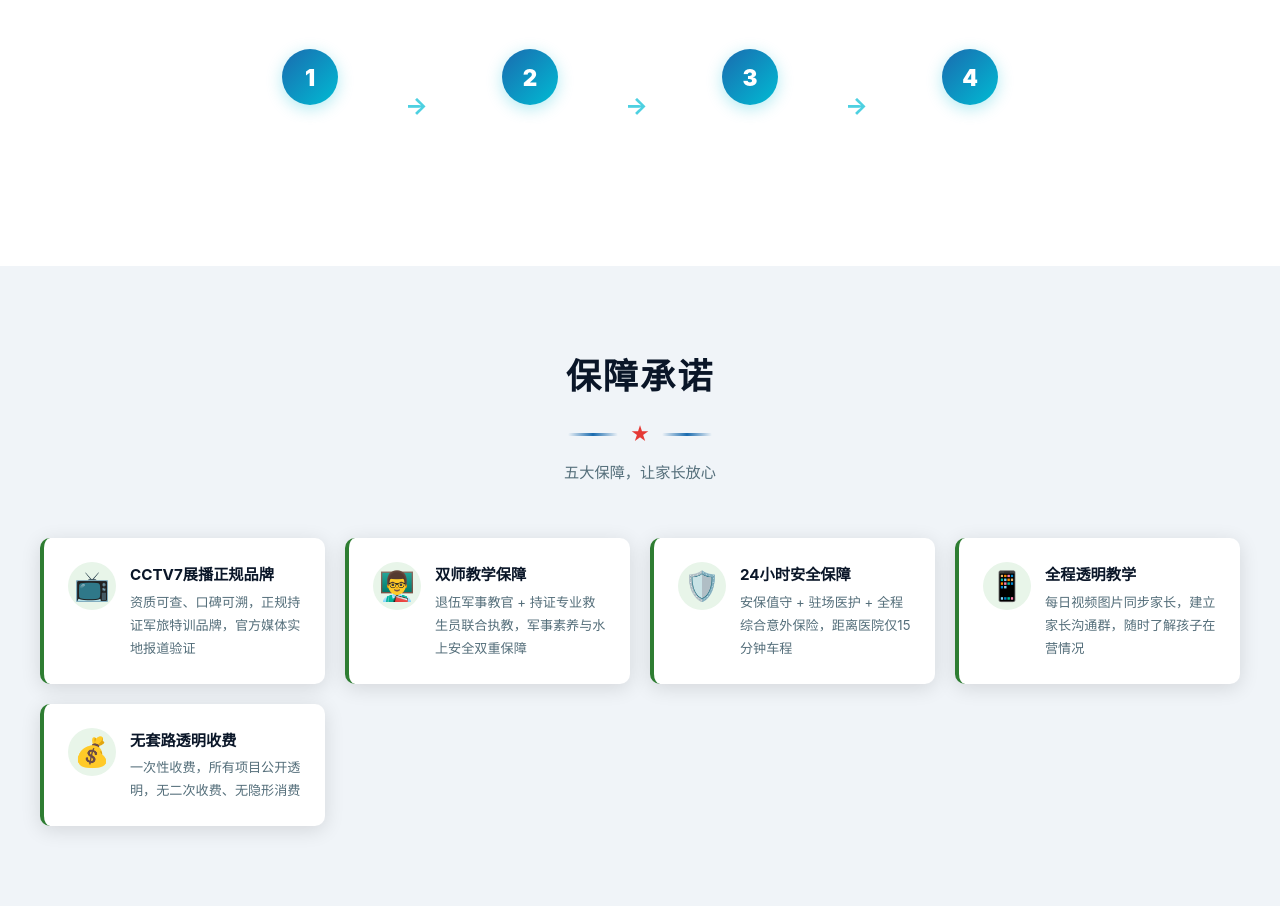
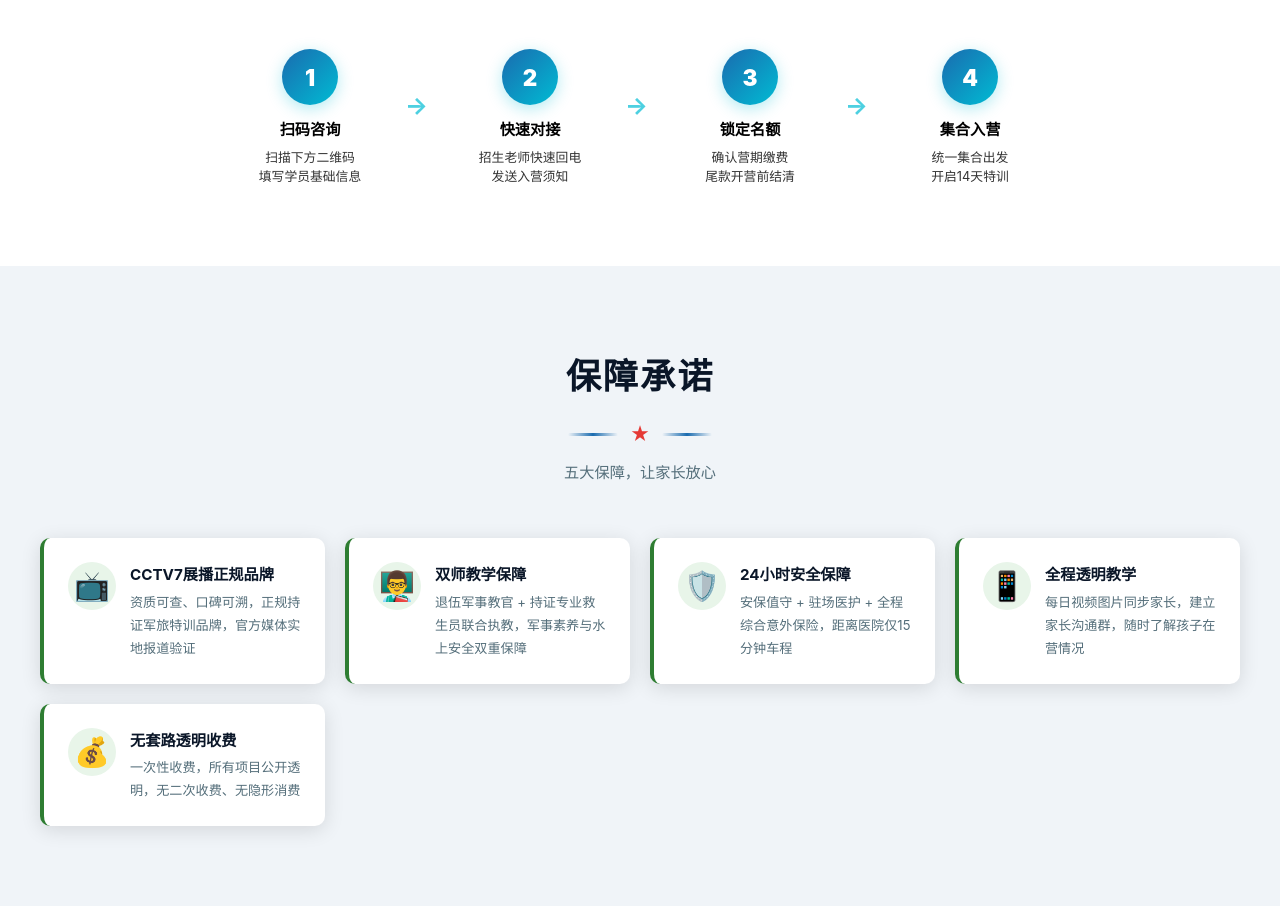
Before and after one commit to zc2534/li-jian, a website: page fangnishui.html in a window 1280 px wide. Shown: the part 7246-8160 px from the top of the page. Drawn offline with Linux system fonts and the light colour scheme.

Commit message:
报名流程所有文字改为黑色

```diff
--- a/fangnishui.html
+++ b/fangnishui.html
@@ -448,8 +448,8 @@ body{
   font-size:1.4rem;font-weight:900;margin:0 auto 12px;
   box-shadow:0 4px 16px rgba(0,188,212,.3);
 }
-.flow-step h4{font-size:.95rem;font-weight:700;color:var(--white);margin-bottom:4px}
-.flow-step p{font-size:.8rem;color:rgba(255,255,255,.6);line-height:1.5}
+.flow-step h4{font-size:.95rem;font-weight:700;color:#000;margin-bottom:4px}
+.flow-step p{font-size:.8rem;color:#333;line-height:1.5}
 
 /* ========== 保障承诺 ========== */
 .guarantee-grid{
```
